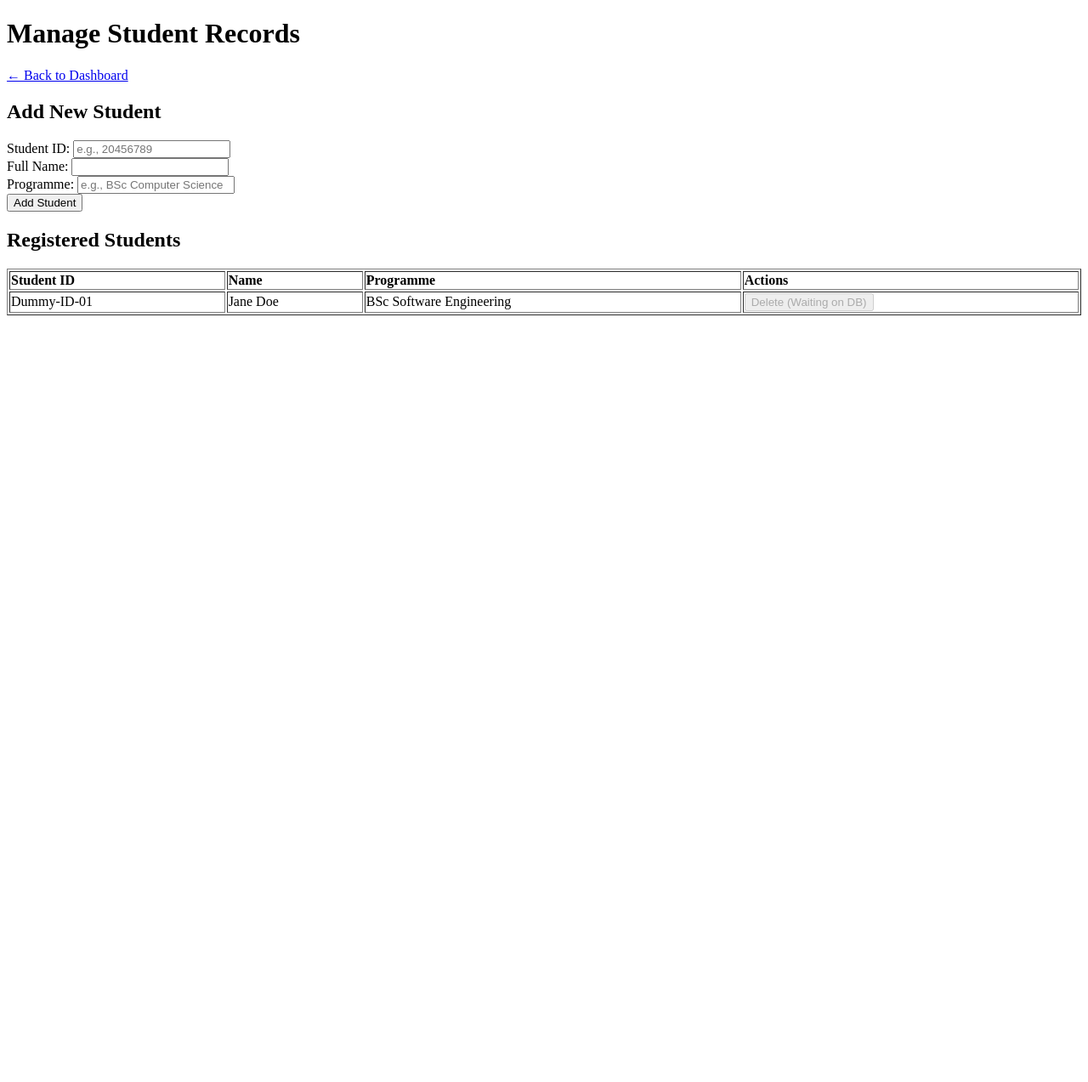
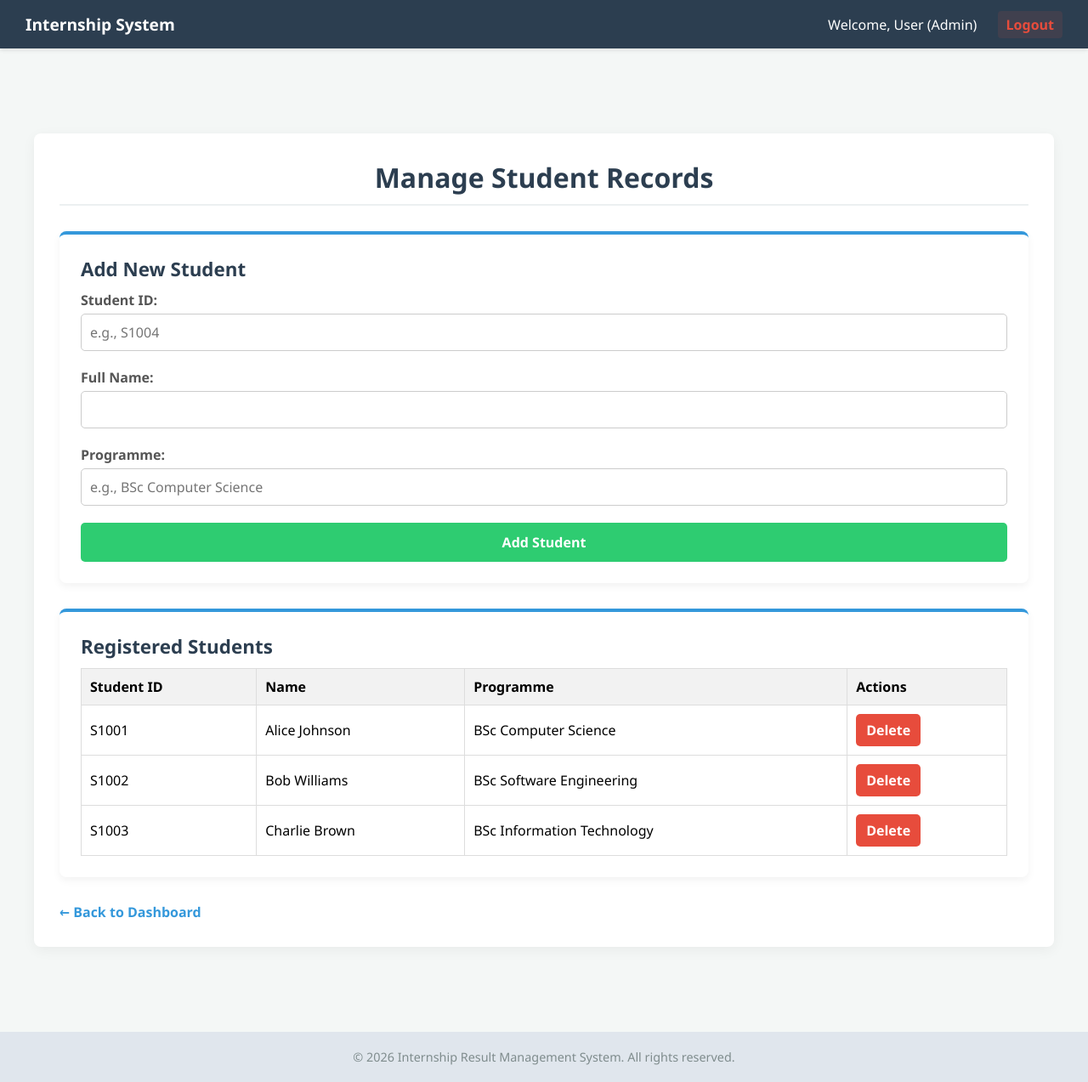
Before and after one commit to Brandonccj/COMP1044_CW_G4, a PHP site: page /admin/manage_students.php in a window 1280 px wide. Shown: the whole page at 85% size. Before the commit the page ends 371 px from the top, so only its background shows below. Run offline with PHP 8.4, Linux system fonts and the light colour scheme; the visitor is signed in with stand-in values (Sample User, id 1); data comes from the database, SQL or seed files in the repository.

Commit message:
Refactor management pages and centralize UI styles
- Removed inline styles from manage_students.php and manage_assessors.php
- Extracted button, alert, and form layouts into reusable CSS classes
- Moved 'Back to Dashboard' links to the bottom left for better user flow
- Restored live database queries for the student management table

```diff
--- a/admin/manage_students.php
+++ b/admin/manage_students.php
@@ -1,7 +1,9 @@
 <?php
 session_start();
-// This page contains the form to add new students
-// and a table to view, edit, or delete existing records.
+
+// Enable real security and database connection
+require_once '../includes/auth_check.php';
+require_once '../includes/db_connect.php';
 
 // Additional security check
 if (!isset($_SESSION['role']) || $_SESSION['role'] !== 'Admin') {
@@ -9,22 +11,17 @@ if (!isset($_SESSION['role']) || $_SESSION['role'] !== 'Admin') {
     exit();
 }
 
+// Include the shared header (brings in the navbar and style.css)
+include '../includes/header.php';
 ?>
-<!DOCTYPE html>
-<html lang="en">
-<head>
-    <meta charset="UTF-8">
-    <title>Manage Students</title>
-</head>
-<body>
+
 <main class="dashboard-container">
-        <header>
+    <header class="dashboard-header">
         <h1>Manage Student Records</h1>
-            <a href="admin_dashboard.php">← Back to Dashboard</a>
     </header>
 
     <?php if (isset($_SESSION['message'])): ?>
-            <div class="alert">
+        <div class="alert alert-success">
             <?php
                 echo htmlspecialchars($_SESSION['message']);
                 unset($_SESSION['message']);
@@ -32,6 +29,7 @@ if (!isset($_SESSION['role']) || $_SESSION['role'] !== 'Admin') {
         </div>
     <?php endif; ?>
 
+    <div class="management-layout">
         <section class="admin-card">
             <h2>Add New Student</h2>
             <form action="../actions/save_student.php" method="POST">
@@ -39,7 +37,7 @@ if (!isset($_SESSION['role']) || $_SESSION['role'] !== 'Admin') {
 
                 <div class="form-group">
                     <label for="student_id">Student ID:</label>
-                    <input type="text" name="student_id" id="student_id" required placeholder="e.g., 20456789">
+                    <input type="text" name="student_id" id="student_id" required placeholder="e.g., S1004">
                 </div>
 
                 <div class="form-group">
@@ -52,13 +50,14 @@ if (!isset($_SESSION['role']) || $_SESSION['role'] !== 'Admin') {
                     <input type="text" name="programme" id="programme" required placeholder="e.g., BSc Computer Science">
                 </div>
 
-                <button type="submit">Add Student</button>
+                <button type="submit" class="btn-success">Add Student</button>
             </form>
         </section>
 
         <section class="admin-card">
             <h2>Registered Students</h2>
-            <table border="1" style="width:100%; text-align:left;">
+            <div class="table-responsive">
+                <table class="dashboard-table">
                     <thead>
                         <tr>
                             <th>Student ID</th>
@@ -69,18 +68,37 @@ if (!isset($_SESSION['role']) || $_SESSION['role'] !== 'Admin') {
                     </thead>
                     <tbody>
                         <?php
+                        // Fetch real data from the database
+                        $query = "SELECT student_id, student_name, programme FROM students ORDER BY student_id ASC";
+                        $result = mysqli_query($conn, $query);
+
+                        if (mysqli_num_rows($result) > 0) {
+                            while ($row = mysqli_fetch_assoc($result)) {
+                                echo "<tr>";
+                                echo "<td>" . htmlspecialchars($row['student_id']) . "</td>";
+                                echo "<td>" . htmlspecialchars($row['student_name']) . "</td>";
+                                echo "<td>" . htmlspecialchars($row['programme']) . "</td>";
+                                echo "<td>
+                                        <form action='../actions/save_student.php' method='POST' style='display:inline;'>
+                                            <input type='hidden' name='action' value='delete'>
+                                            <input type='hidden' name='student_id' value='" . htmlspecialchars($row['student_id']) . "'>
+                                            <button type='submit' class='btn-danger' onclick='return confirm(\"Are you sure you want to delete this student?\")'>Delete</button>
+                                        </form>
+                                      </td>";
+                                echo "</tr>";
+                            }
+                        } else {
+                            echo "<tr><td colspan='4' class='empty-message'>No students found.</td></tr>";
+                        }
                         ?>
-                    <tr>
-                        <td>Dummy-ID-01</td>
-                        <td>Jane Doe</td>
-                        <td>BSc Software Engineering</td>
-                        <td><button disabled>Delete (Waiting on DB)</button></td>
-                    </tr>
                     </tbody>
                 </table>
+            </div>
         </section>
+    </div> <a href="../admin_dashboard.php" class="back-link">← Back to Dashboard</a>
 </main>
-</body>
-</html>
+
 <?php
+// Include the shared footer
+include '../includes/footer.php';
 ?>
--- a/assets/style.css
+++ b/assets/style.css
@@ -214,3 +214,64 @@ button:hover {
 .action-btn:hover {
     background-color: #2980b9;
 }
+
+/* Manage_students.php */
+.management-layout {
+    display: flex;
+    flex-direction: column;
+    gap: 30px;
+}
+
+/* The 'Back to Dashboard' Link */
+.back-link {
+    display: inline-block;
+    margin-top: 30px;
+    color: #3498db;
+    text-decoration: none;
+    font-weight: bold;
+    transition: color 0.3s;
+}
+
+.back-link:hover {
+    color: #2980b9;
+    text-decoration: underline;
+}
+
+/* Alert Popups */
+.alert {
+    padding: 15px;
+    margin-bottom: 25px;
+    border-radius: 5px;
+    font-weight: bold;
+    text-align: center;
+}
+
+.alert-success {
+    background-color: #d4edda;
+    color: #155724;
+    border: 1px solid #c3e6cb;
+}
+
+/* Specific Button Colors */
+.btn-success {
+    background-color: #2ecc71;
+}
+
+.btn-success:hover {
+    background-color: #27ae60;
+}
+
+.btn-danger {
+    background-color: #e74c3c;
+    padding: 8px 12px;
+    width: auto; /* Stops the delete button from taking up the whole table cell */
+}
+
+.btn-danger:hover {
+    background-color: #c0392b;
+}
+
+/* Prevents the table from breaking the card layout on small screens */
+.table-responsive {
+    overflow-x: auto;
+}
```
Also changed, not shown: admin/manage_assessors.php (+15 -11 lines). Lines whose indentation alone changed are shown as unchanged.
